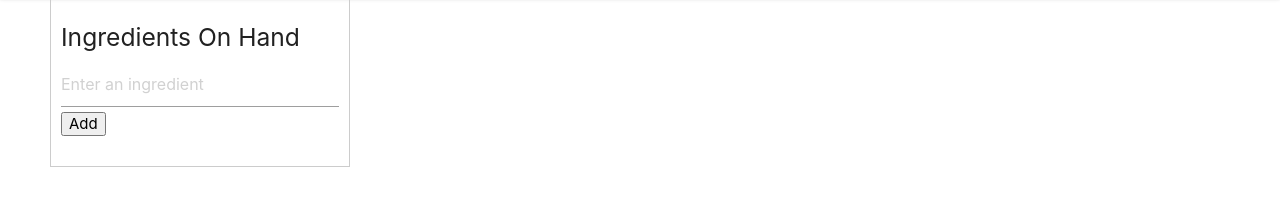
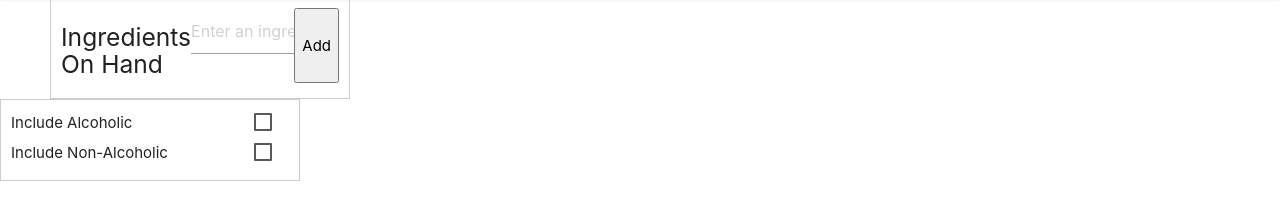
Before and after one commit to Quagsire369/Group-Project-1, a plain HTML site: page index.html in a window 1280 px wide. Shown: the part 67-286 px from the top of the page. Drawn offline with nearby package versions, Linux system fonts and the light colour scheme; no server answers.

Commit message:
end of night commit

```diff
--- a/assets/style.css
+++ b/assets/style.css
@@ -3,6 +3,7 @@
     padding: 10px;
     width: 300px;
     margin-left: 50px;
+    display: flex;
   }
   .container input[type="text"],
   .container button {
@@ -23,3 +24,17 @@
   .container li button {
     color: red;
   }
+  .options-container {
+    border: 1px solid #ccc;
+    padding: 10px;
+    width: 300px;
+  }
+  .option {
+    display: flex;
+    align-items: center;
+    justify-content: space-between;
+    margin-bottom: 5px;
+  }
+  .option-label {
+    margin-right: 10px;
+  }
--- a/index.html
+++ b/index.html
@@ -29,7 +29,24 @@
         <ul id="shoppingList"></ul>
 
     </section>
+    <div class="options-container">
+        <div class="option">
+          <span class="option-label">Include Alcoholic</span>
+          <label class="switch">
+            <input type="checkbox" id="alcoholicToggle">
+            <span class="slider"></span>
+          </label>
+        </div>
 
+        <div class="option">
+          <span class="option-label">Include Non-Alcoholic</span>
+          <label class="switch">
+            <input type="checkbox" id="nonAlcoholicToggle">
+            <span class="slider"></span>
+          </label>
+        </div>
+      </div>
+    </div>
 
 
     <script src="https://code.jquery.com/jquery-3.6.0.min.js"></script>
```
